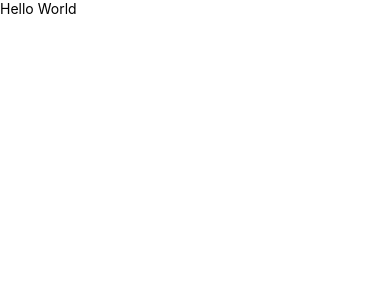
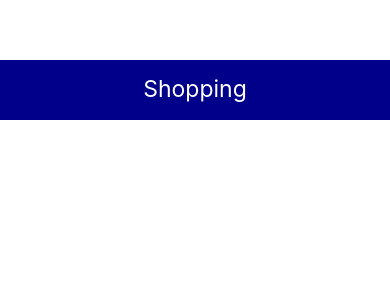
Before and after one commit to aliciagorton/React-Native-ShoppingList, a React Native app in the folder ShoppingList/: screen / in a window 390 px wide. Shown: the top 300 px of the page. Built offline with nearby package versions, Linux system fonts and the light colour scheme.

Commit message:
imported header component

```diff
--- a/ShoppingList/App.js
+++ b/ShoppingList/App.js
@@ -1,11 +1,12 @@
 import React from 'react';
-import {View, Text, StyleSheet} from 'react-native';
+import {View, StyleSheet} from 'react-native';
+import Header from './components/Header';
 
 const App = () => {
   return (
-    // need to use React Native Components
+    // needs to use React Native Components
     <View style={styles.container}>
-      <Text style={styles.text}>Hello World</Text>
+      <Header />
     </View>
   );
 };
@@ -13,6 +14,7 @@
 const styles = StyleSheet.create({
   container: {
     flex: 1,
+    paddingTop: 60,
   },
 });
 export default App;
--- /dev/null
+++ b/ShoppingList/components/Header.js
@@ -0,0 +1,29 @@
+import React from 'react';
+import {View, Text, StyleSheet} from 'react-native';
+
+const Header = () => {
+  return (
+    <View style={styles.header}>
+      <Text style={styles.text}>Shopping</Text>
+    </View>
+  );
+};
+
+// Header.defaultProps = {
+//   title: 'Shopping List',
+// };
+
+const styles = StyleSheet.create({
+  header: {
+    height: 60,
+    padding: 15,
+    backgroundColor: 'darkblue',
+  },
+  text: {
+    color: 'white',
+    fontSize: 23,
+    textAlign: 'center',
+  },
+});
+
+export default Header;
```
